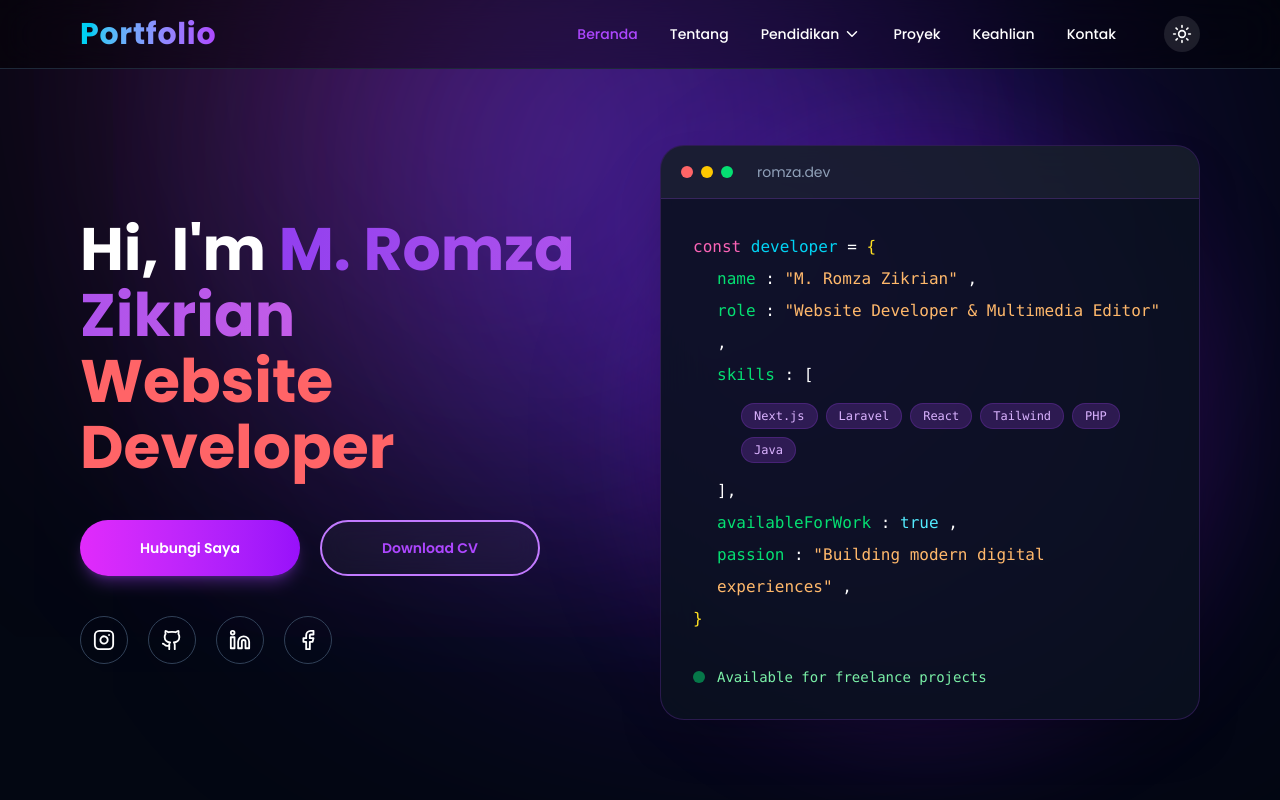
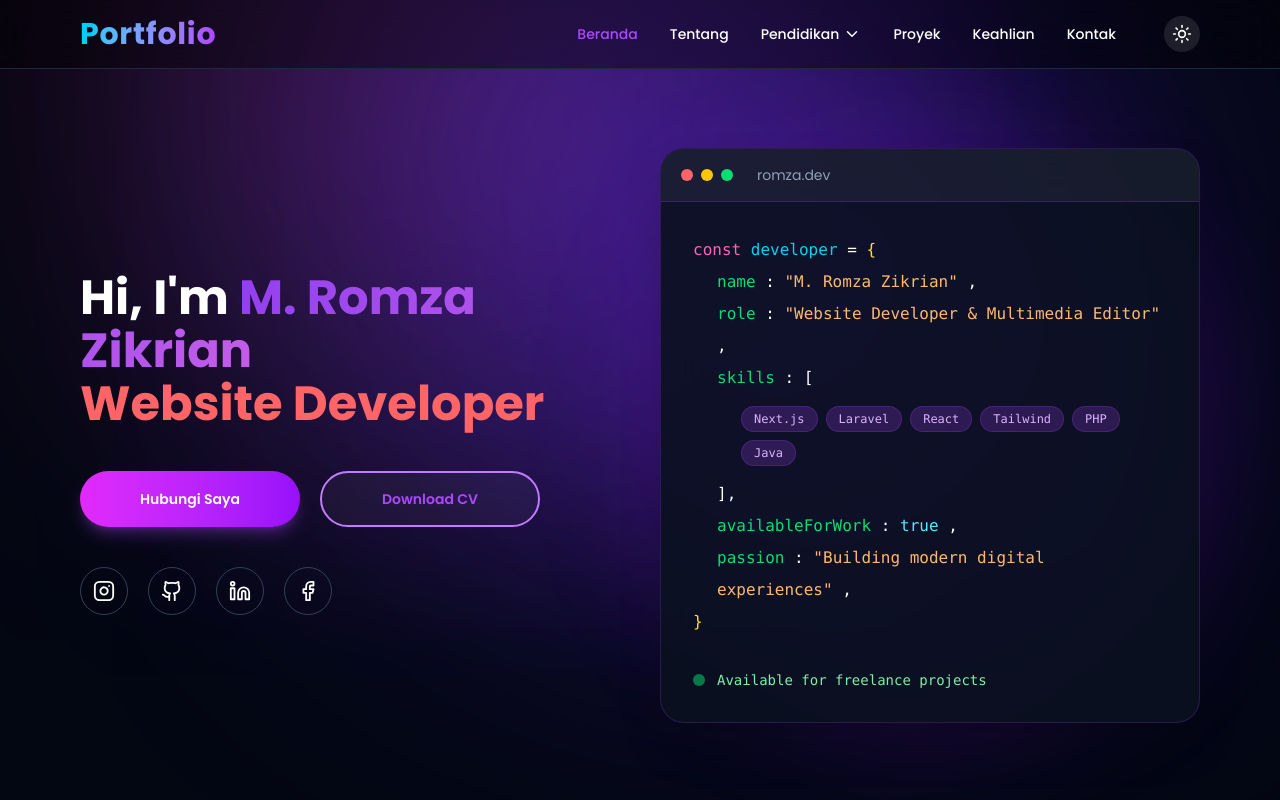
Before and after one commit to romzazikrian/port-next-js-romza, a Next.js app: page / in a window 1280 px wide. Shown: the top 800 px of the page. Built offline with nearby package versions, Linux system fonts and the light colour scheme.

Commit message:
Update Beranda

```diff
--- a/app/(publicPages)/page.jsx
+++ b/app/(publicPages)/page.jsx
@@ -17,14 +17,14 @@ export default function Page() {
       {/* HERO SECTION */}{" "}
       <div
         id="beranda"
-        className="grid lg:grid-cols-2 gap-10 items-center px-8 lg:px-20 pt-36 pb-20 min-h-screen bg-[url('/assets/light-hero-gradient.svg')] dark:bg-[url('/assets/dark-hero-gradient.svg')] bg-no-repeat bg-cover"
+        className="grid lg:grid-cols-2 gap-10 items-center px-8 lg:px-20 pt-37 pb-20 min-h-screen bg-[url('/assets/light-hero-gradient.svg')] dark:bg-[url('/assets/dark-hero-gradient.svg')] bg-no-repeat bg-cover"
       >
         {" "}
         {/* LEFT CONTENT */}{" "}
         <div className="text-center lg:text-left flex flex-col items-center lg:items-start justify-center">
           {" "}
           {/* TITLE */}{" "}
-          <h1 className="mt-4 text-4xl sm:text-5xl lg:text-6xl font-extrabold leading-[1.1] max-w-[750px]">
+          <h1 className="mt-4 text-4xl sm:text-5xl lg:text-5xl font-extrabold leading-[1.1] max-w-[750px]">
             {" "}
             Hi, I'm{" "}
             <span className="bg-gradient-to-r from-[#923FEF] to-[#C35DE8] bg-clip-text text-transparent">
```
